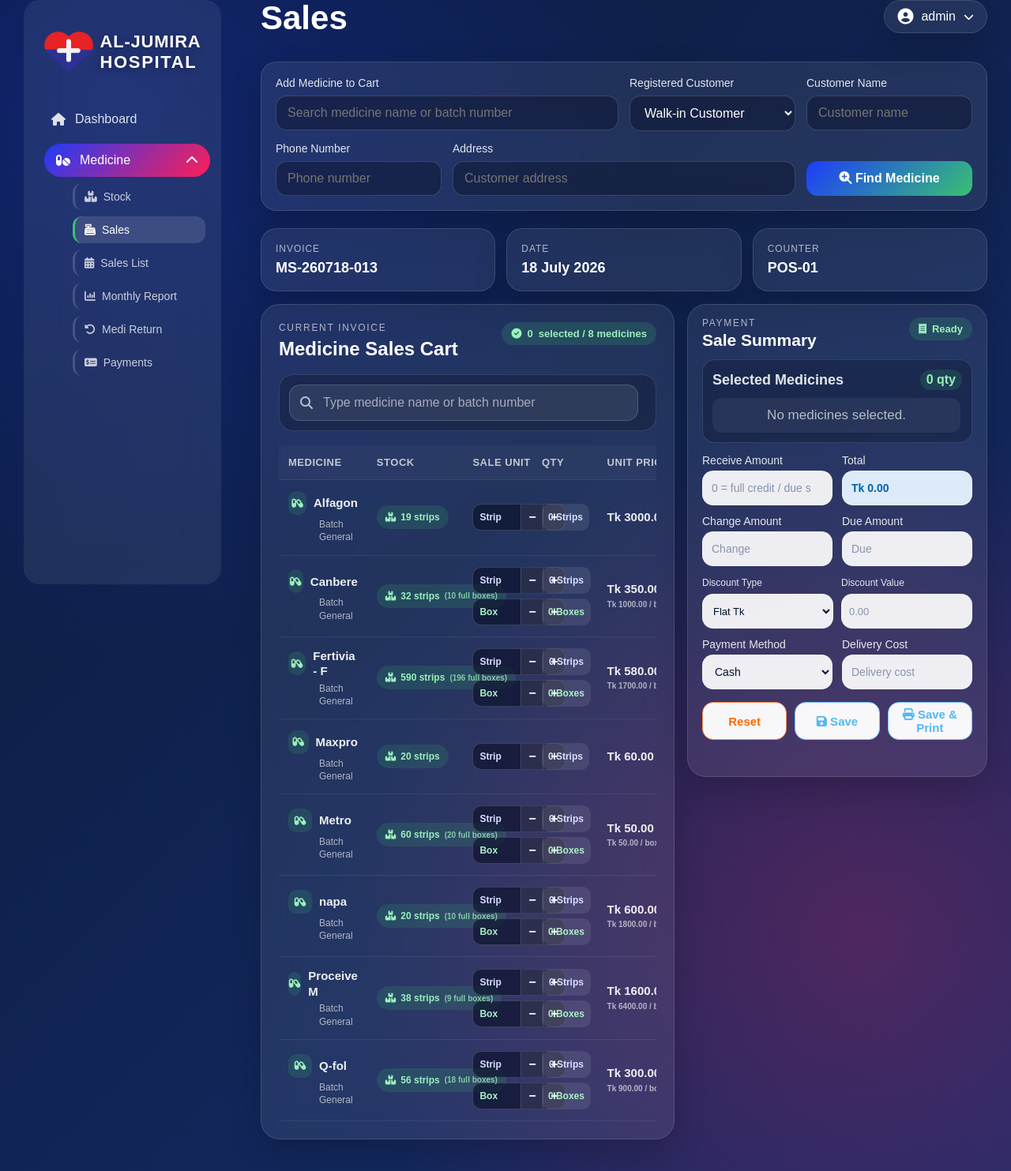
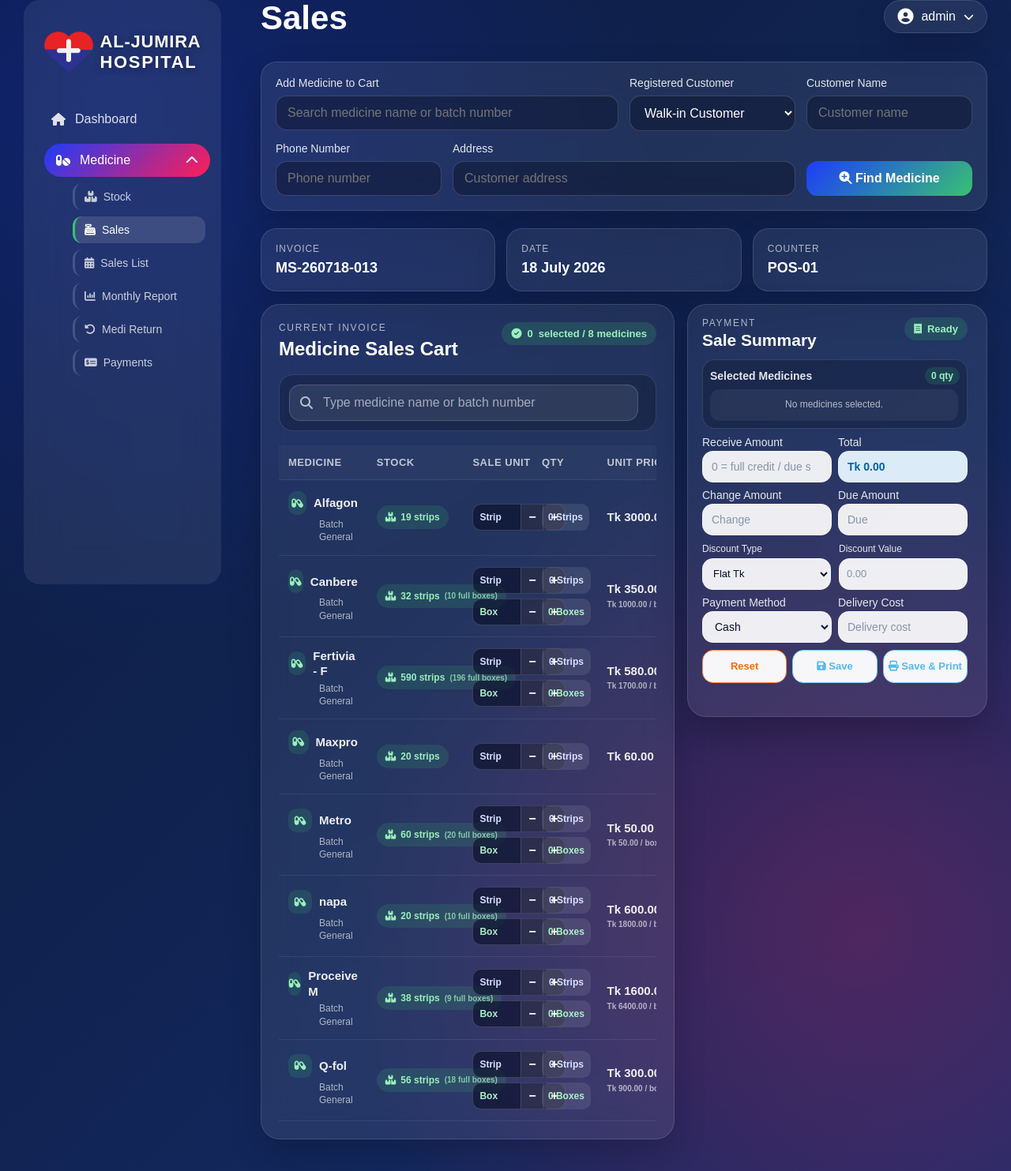
Before and after one commit to smsmorsalin/pulse-HMS_DBMS, a Flask app: page /medicine_sales in a window 1280 px wide. Shown: the part 30-1513 px from the top of the page at 79% size. Run offline with Flask 3, Linux system fonts and the light colour scheme; a user stored in the database is signed in.

Commit message:
Medicine sales Summary Form Update

```diff
--- a/static/css/medicine_sales.css
+++ b/static/css/medicine_sales.css
@@ -874,11 +874,108 @@ td {
 	font-size: 18px;
 }
 
+.summary-column {
+	position: relative;
+	min-width: 0;
+	min-height: 100%;
+}
+
 .summary-panel {
-	position: sticky;
-	top: 30px;
+	position: relative;
+	align-self: start;
+	width: 100%;
+	max-height: calc(100vh - 20px);
 	padding: 16px 18px;
-	overflow: visible;
+	overflow-x: hidden;
+	overflow-y: auto;
+	overscroll-behavior: contain;
+	scrollbar-gutter: stable;
+	-webkit-overflow-scrolling: touch;
+	box-shadow: 0 20px 45px rgba(0, 0, 0, 0.24);
+}
+
+.summary-panel.is-floating {
+	position: fixed;
+	top: 10px;
+	right: 30px;
+	z-index: 40;
+	width: 380px;
+}
+
+@media (min-width: 981px) {
+	.summary-panel .selected-items-panel {
+		margin-bottom: 9px;
+		padding: 9px;
+	}
+
+	.summary-panel .selected-items-head {
+		margin-bottom: 6px;
+		font-size: 14px;
+	}
+
+	.summary-panel .selected-items-head strong {
+		font-size: 14px;
+	}
+
+	.summary-panel .selected-items-head span {
+		font-size: 12px;
+	}
+
+	.summary-panel .selected-items-list {
+		max-height: clamp(170px, 28vh, 270px);
+		gap: 5px;
+	}
+
+	.summary-panel .selected-item {
+		padding: 6px 8px;
+	}
+
+	.summary-panel .selected-item strong,
+	.summary-panel .selected-item b {
+		font-size: 13px;
+	}
+
+	.summary-panel .selected-item span,
+	.summary-panel .selected-empty {
+		font-size: 12px;
+		line-height: 1.3;
+	}
+
+	.summary-panel .summary-form {
+		gap: 8px;
+	}
+
+	.summary-panel .summary-field,
+	.summary-panel .discount-controls label {
+		gap: 3px;
+	}
+
+	.summary-panel .summary-input,
+	.summary-panel .summary-select,
+	.summary-panel .discount-controls .summary-select,
+	.summary-panel .discount-controls .summary-input {
+		height: 40px;
+		min-height: 40px;
+	}
+
+	.summary-panel .summary-actions {
+		gap: 7px;
+		margin-top: 1px;
+	}
+
+	.summary-panel .summary-btn {
+		min-height: 42px;
+		font-size: 13px;
+	}
+}
+
+.summary-panel::-webkit-scrollbar {
+	width: 6px;
+}
+
+.summary-panel::-webkit-scrollbar-thumb {
+	border-radius: 999px;
+	background: rgba(255, 255, 255, 0.22);
 }
 
 .summary-panel .panel-header {
@@ -1123,14 +1220,14 @@ td {
 	color: #55b8f0;
 }
 
-/* Larger text for selected medicines in the Billing summary. */
-.summary-panel .selected-items-head { font-size: 18px; }
-.summary-panel .selected-items-head strong { font-size: 18px; }
-.summary-panel .selected-items-head span { font-size: 16px; }
-.summary-panel .selected-item strong { font-size: 18px; }
-.summary-panel .selected-item span { font-size: 16px; line-height: 1.45; }
-.summary-panel .selected-item b { font-size: 18px; }
-.summary-panel .selected-empty { font-size: 17px; }
+/* Compact selected-medicine details keep the fixed payment form fully visible. */
+.summary-panel .selected-items-head { font-size: 14px; }
+.summary-panel .selected-items-head strong { font-size: 14px; }
+.summary-panel .selected-items-head span { font-size: 12px; }
+.summary-panel .selected-item strong { font-size: 13px; }
+.summary-panel .selected-item span { font-size: 12px; line-height: 1.3; }
+.summary-panel .selected-item b { font-size: 13px; }
+.summary-panel .selected-empty { font-size: 12px; }
 
 .print-btn {
 	background: rgba(255, 255, 255, 0.96);
--- a/templates/medicine_sales.html
+++ b/templates/medicine_sales.html
@@ -232,7 +232,8 @@
 			</div>
 		</section>
 
-		<aside class="panel summary-panel">
+		<div class="summary-column" id="summaryColumn">
+		<aside class="panel summary-panel" id="saleSummaryPanel">
 			<div class="panel-header">
 				<div>
 					<p class="panel-kicker">Payment</p>
@@ -315,6 +316,7 @@
 				<p class="save-note" id="saleStatus"></p>
 			</div>
 		</aside>
+		</div>
 	</section>
 </main>
 
@@ -369,7 +371,33 @@ const cartMedicineSearch = document.getElementById('cartMedicineSearch');
 const clearCartSearch = document.getElementById('clearCartSearch');
 const selectedItemsList = document.getElementById('selectedItemsList');
 const selectedItemQuantity = document.getElementById('selectedItemQuantity');
+const summaryColumn = document.getElementById('summaryColumn');
+const saleSummaryPanel = document.getElementById('saleSummaryPanel');
 const cartColumnCount = Number(document.body.dataset.cartColumnCount || 7);
+let summaryStartPosition = 0;
+
+function syncFloatingSaleSummary() {
+	if (!summaryColumn || !saleSummaryPanel) return;
+	if (window.innerWidth <= 980) {
+		saleSummaryPanel.classList.remove('is-floating');
+		return;
+	}
+	saleSummaryPanel.classList.toggle(
+		'is-floating',
+		window.scrollY + 10 >= summaryStartPosition
+	);
+}
+
+function measureSaleSummaryPosition() {
+	if (!summaryColumn || !saleSummaryPanel) return;
+	saleSummaryPanel.classList.remove('is-floating');
+	summaryStartPosition = summaryColumn.getBoundingClientRect().top + window.scrollY;
+	syncFloatingSaleSummary();
+}
+
+window.addEventListener('scroll', syncFloatingSaleSummary, { passive: true });
+window.addEventListener('resize', measureSaleSummaryPosition);
+window.addEventListener('load', measureSaleSummaryPosition);
 
 function money(value) {
 	return 'Tk ' + Number(value || 0).toFixed(2);
```
Also changed, not shown: other parts of static/css/medicine_sales.css (+28 -4 lines), hospital.db.
